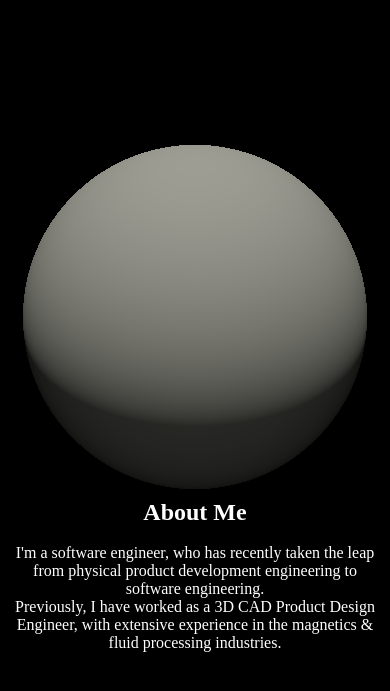
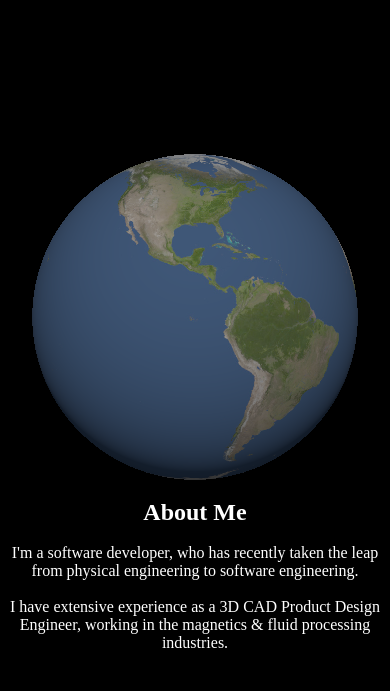
Before and after one commit to Martin-Abbott/Three-JS-Test, a website built with Vite: page test-page/index.html in a window 390 px wide. Shown: the part 105-796 px from the top of the page. Built offline with nearby package versions, Linux system fonts and the light colour scheme; animation ran at ten frames a second.

Commit message:
mapped earth image to sphere

```diff
--- a/test-page/index.html
+++ b/test-page/index.html
@@ -17,11 +17,12 @@
 		<p class="intro">Welcome to my world!</p>
 		<h2>About Me</h2>
 		<p class="about">
-			I'm a software engineer, who has recently taken the leap from physical
-			product development engineering to software engineering.
+			I'm a software developer, who has recently taken the leap from physical
+			engineering to software engineering.
 			<br />
-			Previously, I have worked as a 3D CAD Product Design Engineer, with
-			extensive experience in the magnetics & fluid processing industries.
+			<br />
+			I have extensive experience as a 3D CAD Product Design Engineer, working
+			in the magnetics & fluid processing industries.
 		</p>
 	</body>
 </html>
--- a/test-page/main.js
+++ b/test-page/main.js
@@ -1,37 +1,40 @@
 import * as THREE from "three";
 import { OrbitControls } from "three/examples/jsm/controls/OrbitControls";
 import { gsap } from "gsap";
+
+const dims = {
+	width: window.innerWidth,
+	height: window.innerHeight,
+};
 
 const scene = new THREE.Scene();
 
 const geometry = new THREE.SphereGeometry(3, 64, 64);
 
 const material = new THREE.MeshStandardMaterial({
-	color: "ivory",
+	map: new THREE.TextureLoader().load("./img/earth-map.jpg"),
 });
 
 const mesh = new THREE.Mesh(geometry, material);
 scene.add(mesh);
 
 const light1 = new THREE.DirectionalLight(0xffffff, 1);
-light1.position.set(0, 15, 10);
+light1.position.set(0, 5, 10);
 scene.add(light1);
 
-const light2 = new THREE.DirectionalLight(0xffffff, 0.075);
+const light2 = new THREE.DirectionalLight(0xffffff, 0.15);
 light2.position.set(0, 0, 5);
 scene.add(light2);
 
-const dims = {
-	width: window.innerWidth,
-	height: window.innerHeight,
-};
+const light3 = new THREE.AmbientLight(0xffffff, 0.1);
+scene.add(light3);
 
 const camera = new THREE.PerspectiveCamera(45, dims.width / dims.height);
-camera.position.z = 18;
+camera.position.z = 19;
 scene.add(camera);
 
 const canvas = document.querySelector(".webgl");
-const renderer = new THREE.WebGL1Renderer({ canvas });
+const renderer = new THREE.WebGLRenderer({ canvas });
 renderer.setSize(dims.width, dims.height);
 renderer.setPixelRatio(3);
 renderer.render(scene, camera);
@@ -41,7 +44,7 @@ controls.enableDamping = true;
 controls.enablePan = false;
 controls.enableZoom = false;
 controls.autoRotate = true;
-controls.autoRotateSpeed = 12;
+controls.autoRotateSpeed = 6;
 
 window.addEventListener("resize", () => {
 	dims.width = window.innerWidth;
```
Also changed, not shown: test-page/img/earth-map.jpg (added).
